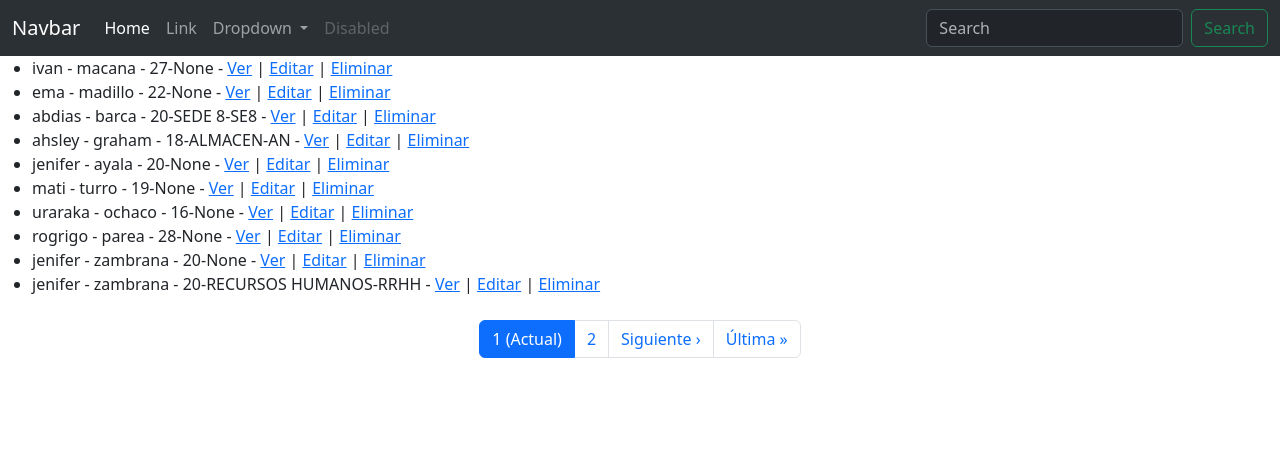
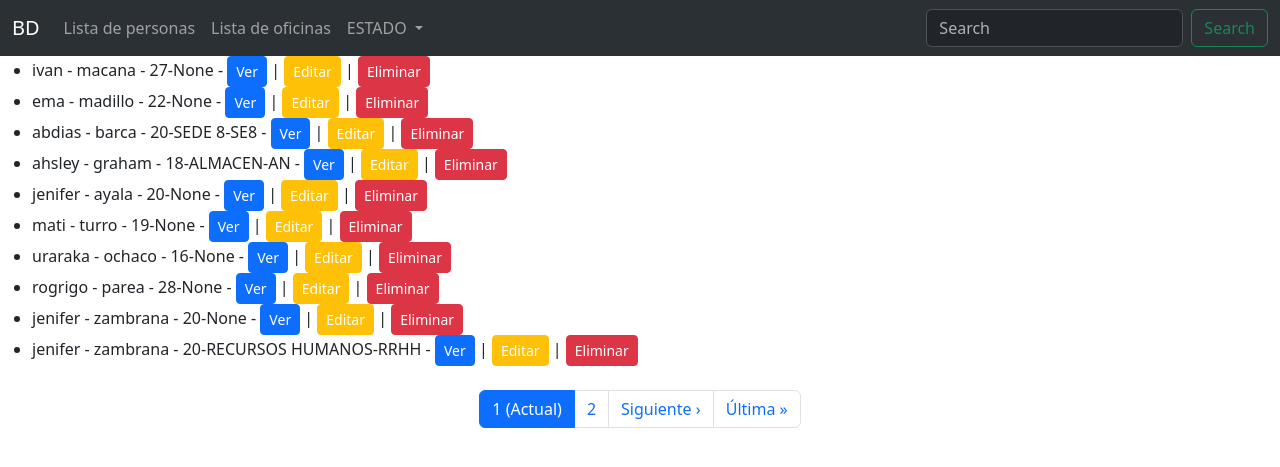
Before and after one commit to danirocho/Trabajo-practico-crud-, a Django app: page /persona/lista/ in a window 1280 px wide. Shown: the top 467 px of the page. Run offline with Django 5.2, Linux system fonts and the light colour scheme; data comes from the database, SQL or seed files in the repository; both versions use the stored data as it was after the commit.

Commit message:
sexto commit botones de iniciar/cerrar sesión

```diff
--- a/Templates/navbar.html
+++ b/Templates/navbar.html
@@ -1,30 +1,32 @@
 <nav class="navbar navbar-expand-lg bg-body-tertiary" data-bs-theme="dark">
   <div class="container-fluid">
-    <a class="navbar-brand" href="#">Navbar</a>
+    <a class="navbar-brand" href="#">BD</a>
     <button class="navbar-toggler" type="button" data-bs-toggle="collapse" data-bs-target="#navbarSupportedContent" aria-controls="navbarSupportedContent" aria-expanded="false" aria-label="Toggle navigation">
       <span class="navbar-toggler-icon"></span>
     </button>
     <div class="collapse navbar-collapse" id="navbarSupportedContent">
       <ul class="navbar-nav me-auto mb-2 mb-lg-0">
         <li class="nav-item">
-          <a class="nav-link active" aria-current="page" href="#">Home</a>
+          <a class="nav-link " aria-current="page" href="{% url 'persona:lista' %}">Lista de personas</a>
         </li>
         <li class="nav-item">
-          <a class="nav-link" href="#">Link</a>
+          <a class="nav-link " href="{% url 'oficina:lista_oficina' %}">Lista de oficinas</a>
         </li>
         <li class="nav-item dropdown">
           <a class="nav-link dropdown-toggle" href="#" role="button" data-bs-toggle="dropdown" aria-expanded="false">
-            Dropdown
+            ESTADO
           </a>
           <ul class="dropdown-menu">
-            <li><a class="dropdown-item" href="#">Action</a></li>
-            <li><a class="dropdown-item" href="#">Another action</a></li>
-            <li><hr class="dropdown-divider"></li>
-            <li><a class="dropdown-item" href="#">Something else here</a></li>
+            <li><a class="dropdown-item" href="{% url 'accounts:login' %}">iniciar sesión</a></li>
+            <li> <form method="post" action="{% url 'accounts:logout' %}" class="px-3 py-1">
+                  {% csrf_token %}
+                <button type="submit" class="btn btn-danger w-100">Cerrar sesión</button></form>
+            </li>
+            <li><a class="dropdown-item" href="#"></a></li>
           </ul>
         </li>
         <li class="nav-item">
-          <a class="nav-link disabled" aria-disabled="true">Disabled</a>
+          <a class="nav-link disabled" aria-disabled="true"></a>
         </li>
       </ul>
       <form class="d-flex" role="search" action="{% url 'persona:buscar' %}" method="get">
--- a/Templates/oficina/lista_oficina.html
+++ b/Templates/oficina/lista_oficina.html
@@ -14,9 +14,9 @@
     {% for oficina in oficinas %}
         <li>
             {{ oficina.nombre }} ({{ oficina.nombre_corto }})
-            - <a href="{% url 'oficina:detalle_oficina' oficina.pk %}">Ver</a>
-            | <a href="{% url 'oficina:editar_oficina' oficina.pk %}">Editar</a>
-            | <a href="{% url 'oficina:eliminar_oficina' oficina.pk %}">Eliminar</a>
+            - <a href="{% url 'oficina:detalle_oficina' oficina.pk %}"class="btn btn-sm btn-primary">Ver</a>
+            | <a href="{% url 'oficina:editar_oficina' oficina.pk %}"class="btn btn-sm btn-warning text-white">Editar</a>
+            | <a href="{% url 'oficina:eliminar_oficina' oficina.pk %}"class="btn btn-sm btn-danger">Eliminar</a>
         </li>
     {% empty %}
         <li>No hay oficinas registradas.</li>
--- a/Templates/persona/lista.html
+++ b/Templates/persona/lista.html
@@ -9,9 +9,9 @@
         <ul>
             {% for persona in personas %}
             <li>{{ persona.nombre }} - {{ persona.apellido }} - {{ persona.edad }}-{{ persona.oficina}}
-                 - <a href="{% url 'persona:detalle' persona.pk %}">Ver</a>
-                    | <a href="{% url 'persona:editar' persona.pk %}">Editar</a>
-                    | <a href="{% url 'persona:borrar' persona.pk %}">Eliminar</a>
+                 - <a href="{% url 'persona:detalle' persona.pk %}" class="btn btn-sm btn-primary">Ver</a>
+                    | <a href="{% url 'persona:editar' persona.pk %}"class="btn btn-sm btn-warning text-white">Editar</a>
+                    | <a href="{% url 'persona:borrar' persona.pk %}"class="btn btn-sm btn-danger">Eliminar</a>
             </li>
             {% endfor %}
         </ul>
--- a/crud/urls.py
+++ b/crud/urls.py
@@ -20,6 +20,6 @@ from django.urls import path, include
 urlpatterns = [
     path('admin/', admin.site.urls),
     path('persona/', include('persona.urls')),
-    path('accounts/', include('accounts.urls')),
+    path('accounts/', include('accounts.urls', namespace='accounts')),
     path('oficina/', include('oficina.urls')),
 ]
--- a/persona/models.py
+++ b/persona/models.py
@@ -9,9 +9,10 @@ class Persona(models.Model):
     edad = models.IntegerField(verbose_name='Edad')
     oficina = models.ForeignKey(
         Oficina,
-        verbose_name='Oficina',
-         on_delete=models.SET_NULL
-         , null=True, blank=True)
+        verbose_name='Oficina asignada',
+         on_delete=models.PROTECT,
+          related_name='personas',
+           null=True, blank=True)
     class Meta:
         """Meta definition for MODELNAME."""
 
```
Also changed, not shown: accounts/views.py (line endings or trailing spaces), db.sqlite3.
